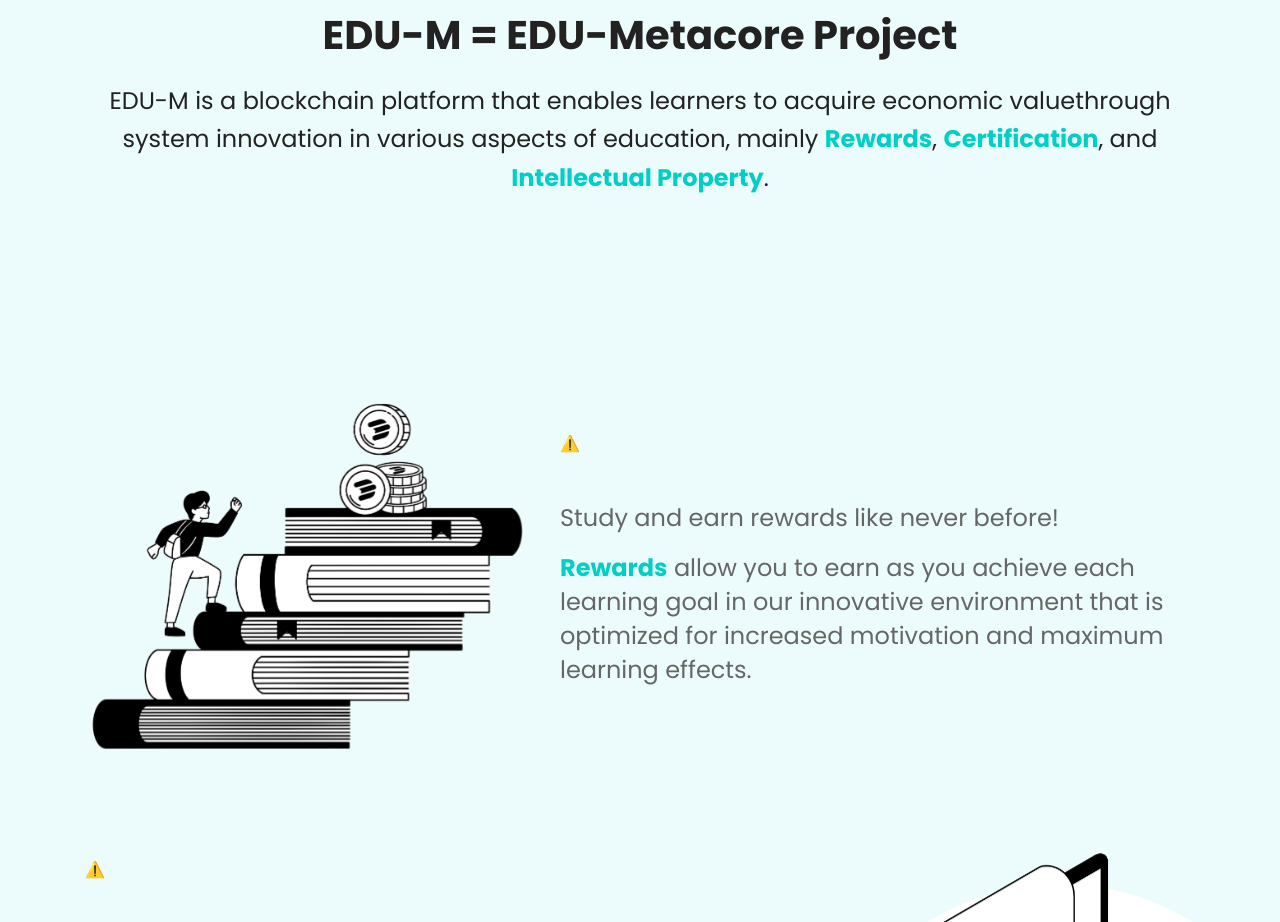
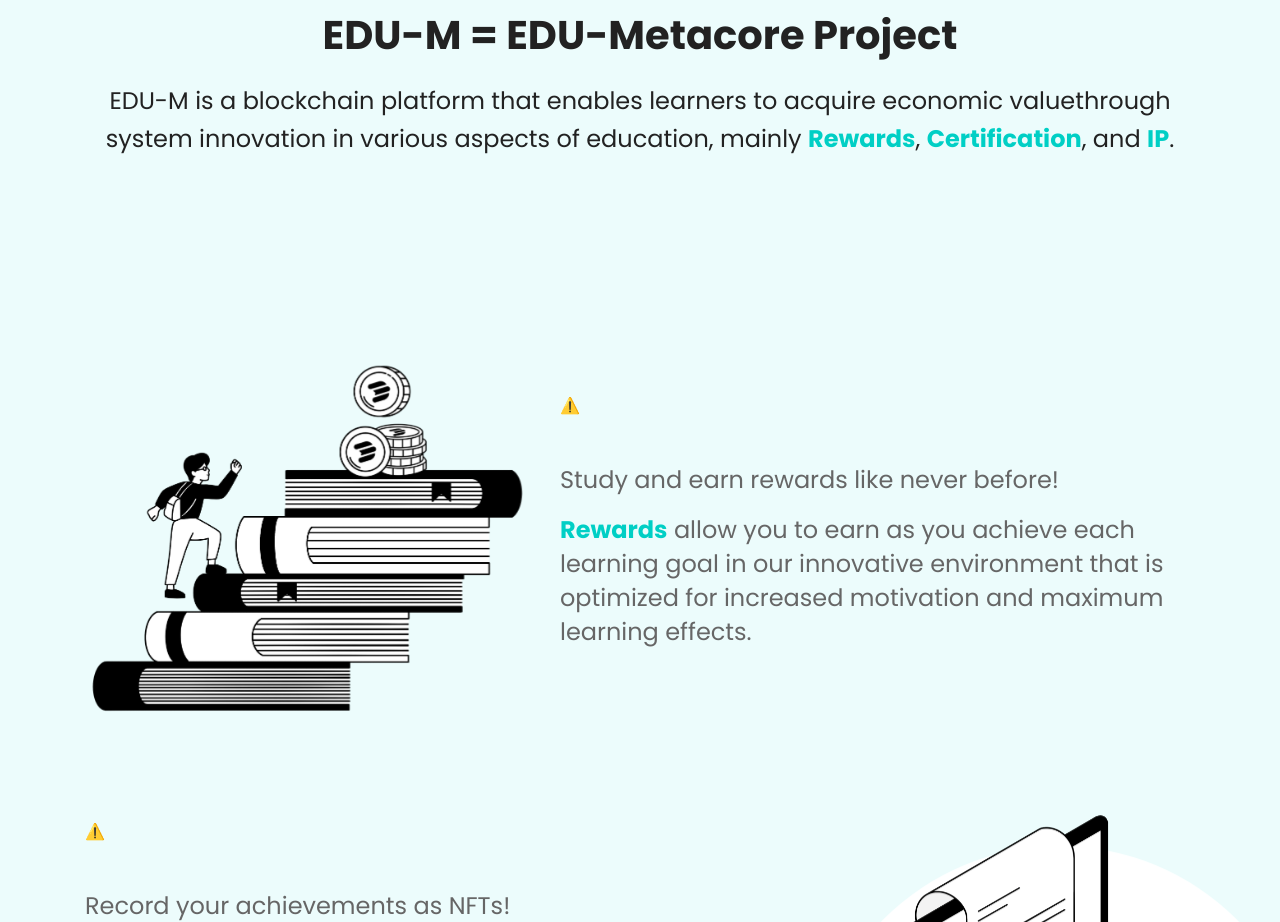
Before and after one commit to honeybee25/edu-m-01, a plain HTML site: page index.html in a window 1280 px wide. Shown: the part 1340-2262 px from the top of the page. Drawn offline with nearby package versions, Linux system fonts and the light colour scheme; no server answers; animation ran at ten frames a second.

Commit message:
Add files via upload

```diff
--- a/index.html
+++ b/index.html
@@ -148,7 +148,7 @@
                                 <div class="col-xl-12 col-lg-12 col-md-12  col-sm-12 col-12">
                                     <div class="title text-center mt-150 mb-60 mt-sm-0 ">
                                         <h3 class="f-700 mb-22 text-center wow fadeInUp" data-wow-duration="1.5s" style="visibility: visible; animation-duration: 1.3s; animation-name: fadeInUp;">EDU-M = EDU-Metacore Project</h3>
-                                        <p class="primary-color wow fadeInUp" data-wow-duration="2s" style="visibility: visible; animation-duration: 1.3s; animation-name: fadeInUp;">EDU-M is a blockchain platform that enables learners to acquire economic valuethrough system innovation in various aspects of education, mainly <span class="theme-color f-700">Rewards</span>, <span class="theme-color f-700">Certification</span>, and <span class="theme-color f-700">Intellectual Property</span>.</p>
+                                        <p class="primary-color wow fadeInUp" data-wow-duration="2s" style="visibility: visible; animation-duration: 1.3s; animation-name: fadeInUp;">EDU-M is a blockchain platform that enables learners to acquire economic valuethrough system innovation in various aspects of education, mainly <span class="theme-color f-700">Rewards</span>, <span class="theme-color f-700">Certification</span>, and <span class="theme-color f-700">IP</span>.</p>
                                     </div>
                                 </div>
                             </div>
```
